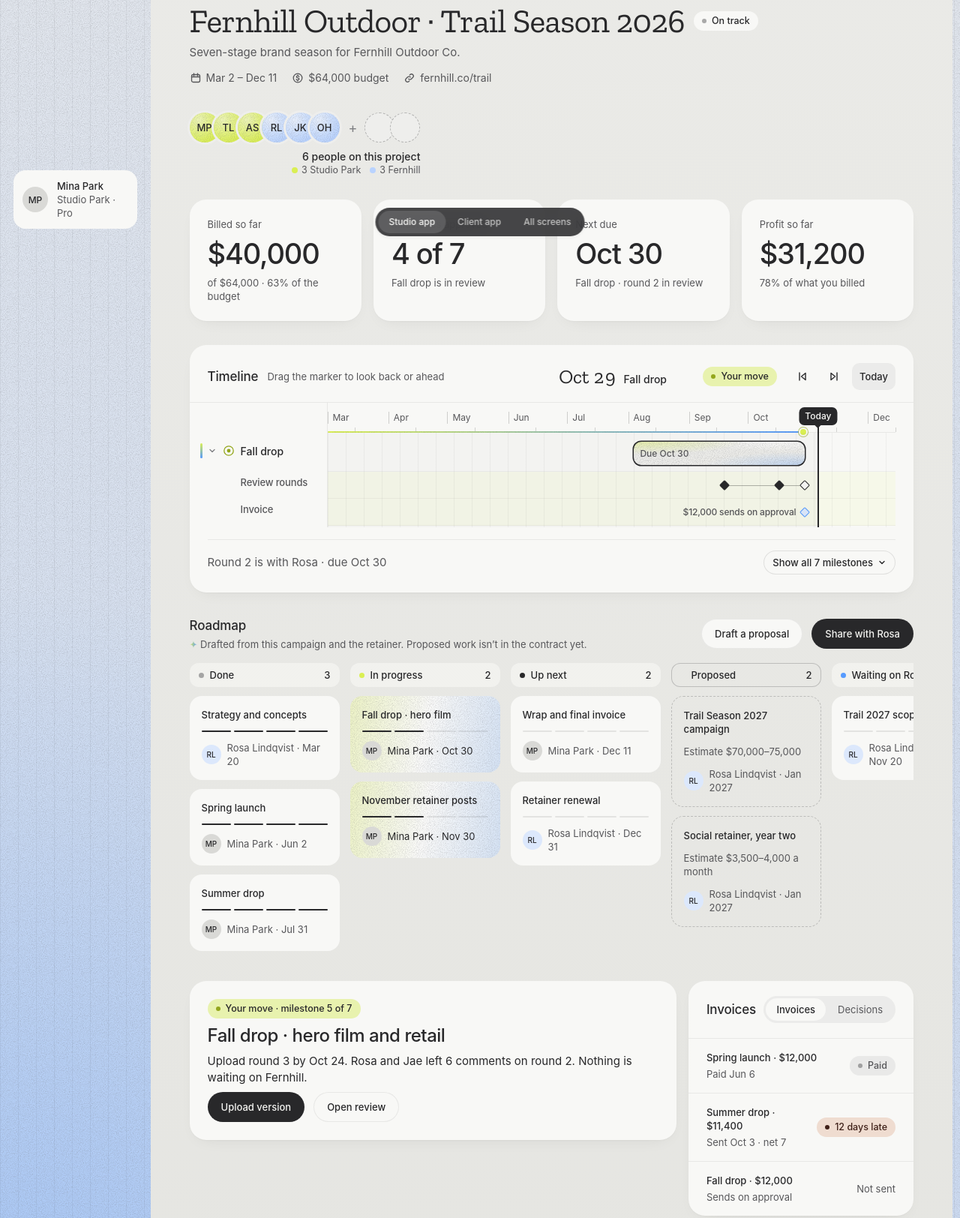
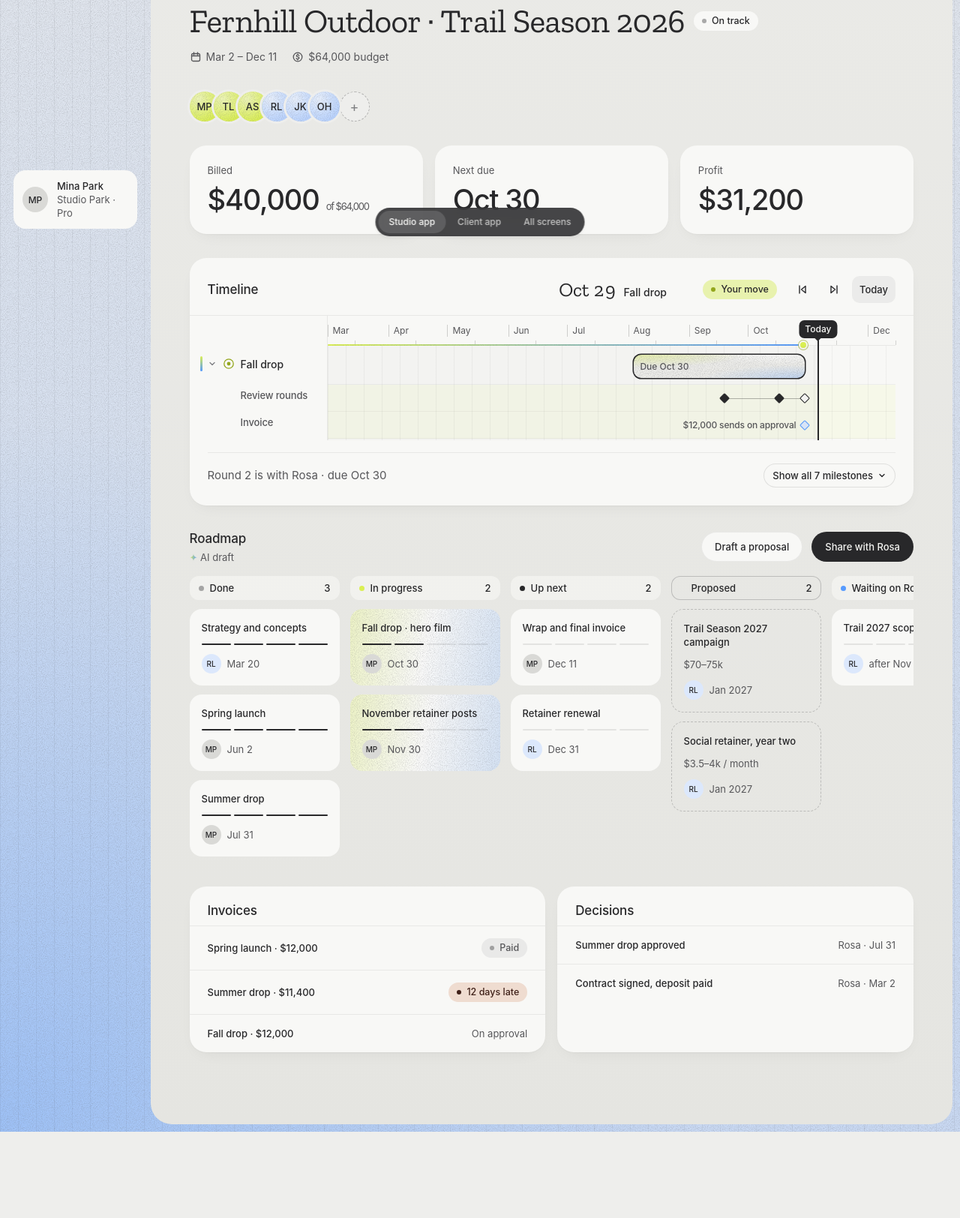
Before and after one commit to jennaCh0i/cueue, a plain HTML site: page Project.html in a window 1280 px wide. Shown: the part 467-2091 px from the top of the page at 75% size. After the commit the page ends 1976 px from the top, so only its background shows below. Drawn offline with nearby package versions, Linux system fonts and the light colour scheme; a web font is replaced by a local one.

Commit message:
Project: cut redundant text
Co-Authored-By: Claude Opus 5.5 <noreply@anthropic.com>
Claude-Session: https://claude.ai/code/session_01XCLfjkFa7fhCyRTZDdVida

```diff
--- a/Project.html
+++ b/Project.html
@@ -40,7 +40,7 @@
     .pav.st{background:var(--grain),radial-gradient(80% 80% at 30% 25%,#EEF6B8,#DAEF53)}
     .pav.cl{background:var(--grain),radial-gradient(80% 80% at 30% 25%,#E8F0FD,#B9D3FF)}
     .pplus{color:var(--ink-3);font-size:18px;margin:0 10px 0 12px}
-    .pempty{width:40px;height:40px;border-radius:50%;border:1.3px dashed rgba(40,40,42,.3);margin-left:-6px;background:var(--paper);display:grid;place-items:center;color:var(--ink-3);text-decoration:none}
+    .pempty{width:40px;height:40px;border-radius:50%;border:1.3px dashed rgba(40,40,42,.3);margin-left:10px;font-size:18px;background:var(--paper);display:grid;place-items:center;color:var(--ink-3);text-decoration:none}
     .pempty:first-of-type{margin-left:0}
     .ppl .who{display:flex;flex-direction:column;gap:2px;align-items:flex-end;text-align:right}
     .ppl .who b{font-weight:500;font-size:14px}
@@ -48,26 +48,23 @@
     .ppl .key i{display:inline-block;width:8px;height:8px;border-radius:50%;margin-right:5px;vertical-align:0}
   </style>
   <div class="phero">
-    <div class="cover"><nav class="crumb ph-crumb" aria-label="Breadcrumb"><a href="/Projects">Projects</a><span>›</span><span>Fernhill Outdoor · Trail Season 2026</span></nav><img src="/img/fernhill2.jpg" alt="Trail Season 2026 cover"><div class="tag"><b>Fernhill Outdoor</b><span>Trail Season 2026</span></div></div>
+    <div class="cover"><nav class="crumb ph-crumb" aria-label="Breadcrumb"><a href="/Projects">Projects</a><span>›</span><span>Fernhill Outdoor · Trail Season 2026</span></nav><img src="/img/fernhill2.jpg" alt="Trail Season 2026 cover"></div>
     <div class="plogo" aria-hidden="true"><svg viewBox="0 0 56 56" fill="none"><path d="M10 46L28 12l18 34" stroke="#28282A" stroke-width="5" stroke-linecap="round" stroke-linejoin="round"></path><path d="M19 46l9-17 9 17" stroke="#93A61C" stroke-width="5" stroke-linecap="round" stroke-linejoin="round"></path></svg></div>
   </div>
   <div class="pacts"><a class="btn btn-s" href="#roadmap">Roadmap</a><a class="btn btn-p" href="/Review">Upload version</a></div>
   <div class="pid">
     <div class="pid-l">
       <div class="hstack g12 wrap"><h1 class="title">Fernhill Outdoor · Trail Season 2026</h1><span class="chip">On track</span></div>
-      <p class="body muted" style="margin: 0">Seven-stage brand season for Fernhill Outdoor Co.</p>
-      <div class="pmeta" style="margin-top: 8px"><span><svg viewBox="0 0 16 16" width="16" height="16" fill="none" stroke="currentColor" stroke-width="1.3" stroke-linecap="round" stroke-linejoin="round"><rect x="2.5" y="3.5" width="11" height="10" rx="2"></rect><path d="M2.5 6.5h11M5.5 2v3M10.5 2v3"></path></svg>Mar 2 – Dec 11</span><span><svg viewBox="0 0 16 16" width="16" height="16" fill="none" stroke="currentColor" stroke-width="1.3" stroke-linecap="round" stroke-linejoin="round"><circle cx="8" cy="8" r="5.8"></circle><path d="M9.8 6.1c-.4-.6-1-.9-1.8-.9-1 0-1.7.5-1.7 1.3 0 1.8 3.6.9 3.6 2.8 0 .8-.8 1.4-1.9 1.4-.8 0-1.5-.3-1.9-.9M8 4v1.2M8 10.8V12"></path></svg>$64,000 budget</span><span><svg viewBox="0 0 16 16" width="16" height="16" fill="none" stroke="currentColor" stroke-width="1.3" stroke-linecap="round" stroke-linejoin="round"><path d="M6.8 9.2a2.6 2.6 0 0 0 3.7 0l2-2a2.6 2.6 0 0 0-3.7-3.7l-.6.6"></path><path d="M9.2 6.8a2.6 2.6 0 0 0-3.7 0l-2 2a2.6 2.6 0 0 0 3.7 3.7l.6-.6"></path></svg>fernhill.co/trail</span></div>
+      <div class="pmeta" style="margin-top: 8px"><span><svg viewBox="0 0 16 16" width="16" height="16" fill="none" stroke="currentColor" stroke-width="1.3" stroke-linecap="round" stroke-linejoin="round"><rect x="2.5" y="3.5" width="11" height="10" rx="2"></rect><path d="M2.5 6.5h11M5.5 2v3M10.5 2v3"></path></svg>Mar 2 – Dec 11</span><span><svg viewBox="0 0 16 16" width="16" height="16" fill="none" stroke="currentColor" stroke-width="1.3" stroke-linecap="round" stroke-linejoin="round"><circle cx="8" cy="8" r="5.8"></circle><path d="M9.8 6.1c-.4-.6-1-.9-1.8-.9-1 0-1.7.5-1.7 1.3 0 1.8 3.6.9 3.6 2.8 0 .8-.8 1.4-1.9 1.4-.8 0-1.5-.3-1.9-.9M8 4v1.2M8 10.8V12"></path></svg>$64,000 budget</span></div>
     </div>
     <div class="ppl">
-      <div class="pavs"><span class="pav st" title="Mina Park · lead">MP</span><span class="pav st" title="Theo Lin · motion">TL</span><span class="pav st" title="Ana Sato · retouch">AS</span><span class="pav cl" title="Rosa Lindqvist · approver">RL</span><span class="pav cl" title="Jae Kim · reviewer">JK</span><span class="pav cl" title="Omar Haddad · finance">OH</span><span class="pplus">+</span><a class="pempty" href="/Invite" aria-label="Invite someone"></a><a class="pempty" href="/Invite" aria-label="Invite someone"></a></div>
-      <div class="who"><b>6 people on this project</b><span class="key"><span><i style="background: #DAEF53"></i>3 Studio Park</span><span><i style="background: #B9D3FF"></i>3 Fernhill</span></span></div>
+      <div class="pavs"><span class="pav st" title="Mina Park · lead">MP</span><span class="pav st" title="Theo Lin · motion">TL</span><span class="pav st" title="Ana Sato · retouch">AS</span><span class="pav cl" title="Rosa Lindqvist · approver">RL</span><span class="pav cl" title="Jae Kim · reviewer">JK</span><span class="pav cl" title="Omar Haddad · finance">OH</span><a class="pempty" href="/Invite" aria-label="Invite someone" title="Invite someone">+</a></div>
     </div>
   </div>
-  <div class="grid4">
-    <div class="card"><span class="cap muted">Billed so far</span><span class="title">$40,000</span><span class="cap muted">of $64,000 · 63% of the budget</span></div>
-    <div class="card"><span class="cap muted">Milestones approved</span><span class="title">4 of 7</span><span class="cap muted">Fall drop is in review</span></div>
-    <div class="card"><span class="cap muted">Next due</span><span class="title">Oct 30</span><span class="cap muted">Fall drop · round 2 in review</span></div>
-    <div class="card"><span class="cap muted">Profit so far</span><span class="title">$31,200</span><span class="cap muted">78% of what you billed</span></div>
+  <div class="grid3">
+    <div class="card"><span class="cap muted">Billed</span><span class="title">$40,000 <span class="cap muted">of $64,000</span></span></div>
+    <div class="card"><span class="cap muted">Next due</span><span class="title">Oct 30</span></div>
+    <div class="card"><span class="cap muted">Profit</span><span class="title">$31,200</span></div>
   </div>
   <style>
     .tl{gap:16px;user-select:none}
@@ -141,7 +138,7 @@
   </style>
   <section class="card tl compact" data-start="2026-03-01" data-end="2026-12-15" data-today="2026-10-29">
     <div class="tl-bar-top">
-      <div class="hstack g12"><h2 class="sub">Timeline</h2><span class="cap muted">Drag the marker to look back or ahead</span></div>
+      <div class="hstack g12"><h2 class="sub">Timeline</h2></div>
       <div class="tl-ctl">
         <span class="tl-read"><span class="tl-date">Oct 29</span><span class="tl-stage">Fall drop</span><span class="chip c-you tl-chip">Your move</span></span>
         <button class="tl-btn" data-go="prev" aria-label="Previous stage"><svg viewBox="0 0 16 16" width="16" height="16" fill="none" stroke="currentColor" stroke-width="1.4" stroke-linecap="round" stroke-linejoin="round"><path d="M4 3v10M12 3.5L6.5 8 12 12.5Z"></path></svg></button>
@@ -162,57 +159,50 @@
   </section>
   <section id="roadmap" class="stack g16" style="scroll-margin-top: 24px">
     <div class="hstack between wrap g16">
-      <div class="stack g4"><h2 class="sub">Roadmap</h2><p class="cap muted" style="margin: 0"><span class="ai">✦</span> Drafted from this campaign and the retainer. Proposed work isn’t in the contract yet.</p></div>
+      <div class="stack g4"><h2 class="sub">Roadmap</h2><span class="cap muted"><span class="ai">✦</span> AI draft</span></div>
       <div class="hstack g12"><a class="btn btn-s" href="/Proposal">Draft a proposal</a><a class="btn btn-p" href="/Project">Share with Rosa</a></div>
     </div>
   <div class="board">
     <div class="stack g12">
       <div class="colhead" style="--dot: var(--n40)"><span>Done</span><span>3</span></div>
-      <div class="k"><span class="label">Strategy and concepts</span><div class="ticks"><i></i><i></i><i></i><i></i></div><div class="hstack g8"><span class="avatar sm blue">RL</span><span class="cap muted">Rosa Lindqvist · Mar 20</span></div></div>
-      <div class="k"><span class="label">Spring launch</span><div class="ticks"><i></i><i></i><i></i><i></i></div><div class="hstack g8"><span class="avatar sm">MP</span><span class="cap muted">Mina Park · Jun 2</span></div></div>
-      <div class="k"><span class="label">Summer drop</span><div class="ticks"><i></i><i></i><i></i><i></i></div><div class="hstack g8"><span class="avatar sm">MP</span><span class="cap muted">Mina Park · Jul 31</span></div></div>
+      <div class="k"><span class="label">Strategy and concepts</span><div class="ticks"><i></i><i></i><i></i><i></i></div><div class="hstack g8"><span class="avatar sm blue">RL</span><span class="cap muted">Mar 20</span></div></div>
+      <div class="k"><span class="label">Spring launch</span><div class="ticks"><i></i><i></i><i></i><i></i></div><div class="hstack g8"><span class="avatar sm">MP</span><span class="cap muted">Jun 2</span></div></div>
+      <div class="k"><span class="label">Summer drop</span><div class="ticks"><i></i><i></i><i></i><i></i></div><div class="hstack g8"><span class="avatar sm">MP</span><span class="cap muted">Jul 31</span></div></div>
     </div>
     <div class="stack g12">
       <div class="colhead" style="--dot: var(--lime)"><span>In progress</span><span>2</span></div>
-      <a class="k lime" href="/Review"><span class="label">Fall drop · hero film</span><div class="ticks"><i></i><i></i><i class="o"></i><i class="o"></i></div><div class="hstack g8"><span class="avatar sm">MP</span><span class="cap">Mina Park · Oct 30</span></div></a>
-      <div class="k lime"><span class="label">November retainer posts</span><div class="ticks"><i></i><i></i><i class="o"></i><i class="o"></i></div><div class="hstack g8"><span class="avatar sm">MP</span><span class="cap">Mina Park · Nov 30</span></div></div>
+      <a class="k lime" href="/Review"><span class="label">Fall drop · hero film</span><div class="ticks"><i></i><i></i><i class="o"></i><i class="o"></i></div><div class="hstack g8"><span class="avatar sm">MP</span><span class="cap muted">Oct 30</span></div></a>
+      <div class="k lime"><span class="label">November retainer posts</span><div class="ticks"><i></i><i></i><i class="o"></i><i class="o"></i></div><div class="hstack g8"><span class="avatar sm">MP</span><span class="cap muted">Nov 30</span></div></div>
     </div>
     <div class="stack g12">
       <div class="colhead" style="--dot: var(--navy)"><span>Up next</span><span>2</span></div>
-      <a class="k" href="/Invoice"><span class="label">Wrap and final invoice</span><div class="ticks"><i class="o"></i><i class="o"></i><i class="o"></i><i class="o"></i></div><div class="hstack g8"><span class="avatar sm">MP</span><span class="cap muted">Mina Park · Dec 11</span></div></a>
-      <div class="k"><span class="label">Retainer renewal</span><div class="ticks"><i class="o"></i><i class="o"></i><i class="o"></i><i class="o"></i></div><div class="hstack g8"><span class="avatar sm blue">RL</span><span class="cap muted">Rosa Lindqvist · Dec 31</span></div></div>
+      <a class="k" href="/Invoice"><span class="label">Wrap and final invoice</span><div class="ticks"><i class="o"></i><i class="o"></i><i class="o"></i><i class="o"></i></div><div class="hstack g8"><span class="avatar sm">MP</span><span class="cap muted">Dec 11</span></div></a>
+      <div class="k"><span class="label">Retainer renewal</span><div class="ticks"><i class="o"></i><i class="o"></i><i class="o"></i><i class="o"></i></div><div class="hstack g8"><span class="avatar sm blue">RL</span><span class="cap muted">Dec 31</span></div></div>
     </div>
     <div class="stack g12">
       <div class="colhead" style="--dot: transparent; box-shadow: inset 0 0 0 1px rgba(40,40,42,.22); background: transparent"><span>Proposed</span><span>2</span></div>
-      <a class="k dash" href="/Proposal"><span class="label">Trail Season 2027 campaign</span><span class="cap muted">Estimate $70,000–75,000</span><div class="hstack g8"><span class="avatar sm blue">RL</span><span class="cap muted">Rosa Lindqvist · Jan 2027</span></div></a>
-      <div class="k dash"><span class="label">Social retainer, year two</span><span class="cap muted">Estimate $3,500–4,000 a month</span><div class="hstack g8"><span class="avatar sm blue">RL</span><span class="cap muted">Rosa Lindqvist · Jan 2027</span></div></div>
+      <a class="k dash" href="/Proposal"><span class="label">Trail Season 2027 campaign</span><span class="cap muted">$70–75k</span><div class="hstack g8"><span class="avatar sm blue">RL</span><span class="cap muted">Jan 2027</span></div></a>
+      <div class="k dash"><span class="label">Social retainer, year two</span><span class="cap muted">$3.5–4k / month</span><div class="hstack g8"><span class="avatar sm blue">RL</span><span class="cap muted">Jan 2027</span></div></div>
     </div>
     <div class="stack g12">
       <div class="colhead" style="--dot: var(--blue)"><span>Waiting on Rosa</span><span>1</span></div>
-      <div class="k"><span class="label">Trail 2027 scope</span><div class="ticks"><i class="o"></i><i class="o"></i><i class="o"></i><i class="o"></i></div><div class="hstack g8"><span class="avatar sm blue">RL</span><span class="cap muted">Rosa Lindqvist · after Nov 20</span></div></div>
+      <div class="k"><span class="label">Trail 2027 scope</span><div class="ticks"><i class="o"></i><i class="o"></i><i class="o"></i><i class="o"></i></div><div class="hstack g8"><span class="avatar sm blue">RL</span><span class="cap muted">after Nov 20</span></div></div>
     </div>
   </div>
   </section>
-  <div class="split">
-    <section class="wide card g16">
-      <span class="chip c-you" style="align-self: flex-start">Your move · milestone 5 of 7</span>
-      <h2 class="heading">Fall drop · hero film and retail</h2>
-      <p class="body">Upload round 3 by Oct 24. Rosa and Jae left 6 comments on round 2. Nothing is waiting on Fernhill.</p>
-      <div class="hstack g12 wrap"><a class="btn btn-p" href="/Review">Upload version</a><a class="btn btn-s" href="/Review">Open review</a></div>
+  <div class="grid2">
+    <section class="card flat">
+      <div style="padding: 20px 24px 8px"><h2 class="sub">Invoices</h2></div>
+      <a class="row" href="/Invoice"><span class="label grow">Spring launch · $12,000</span><span class="chip c-done">Paid</span></a>
+      <a class="row" href="/Invoice"><span class="label grow">Summer drop · $11,400</span><span class="chip c-late">12 days late</span></a>
+      <a class="row" href="/Invoice"><span class="label grow">Fall drop · $12,000</span><span class="cap muted">On approval</span></a>
     </section>
-    <section class="narrow card flat">
-      <div class="hstack between" style="padding: 20px 24px"><h2 class="sub">Invoices</h2><div class="seg"><span class="on">Invoices</span><span>Decisions</span></div></div>
-      <a class="row" href="/Invoice"><div class="stack g4 grow"><span class="label">Spring launch · $12,000</span><span class="cap muted">Paid Jun 6</span></div><span class="chip c-done">Paid</span></a>
-      <a class="row" href="/Invoice"><div class="stack g4 grow"><span class="label">Summer drop · $11,400</span><span class="cap muted">Sent Oct 3 · net 7</span></div><span class="chip c-late">12 days late</span></a>
-      <a class="row" href="/Invoice"><div class="stack g4 grow"><span class="label">Fall drop · $12,000</span><span class="cap muted">Sends on approval</span></div><span class="cap muted">Not sent</span></a>
+    <section class="card flat">
+      <div style="padding: 20px 24px 8px"><h2 class="sub">Decisions</h2></div>
+      <div class="row"><span class="label grow">Summer drop approved</span><span class="cap muted">Rosa · Jul 31</span></div>
+      <div class="row"><span class="label grow">Contract signed, deposit paid</span><span class="cap muted">Rosa · Mar 2</span></div>
     </section>
   </div>
-  <section class="card g12">
-    <h2 class="sub">Decisions</h2>
-    <div class="hstack between wrap g8"><div class="stack g4"><span class="label">Summer drop approved</span><span class="cap muted">Rosa Lindqvist · Jul 31 · 4:12 pm</span></div><span class="chip c-done">Approved</span></div>
-    <div class="divider"></div>
-    <div class="hstack between wrap g8"><div class="stack g4"><span class="label">Contract signed and deposit paid</span><span class="cap muted">Rosa Lindqvist · Mar 2</span></div><span class="chip c-done">Recorded</span></div>
-  </section>
 </main>
 </div>
 
```
